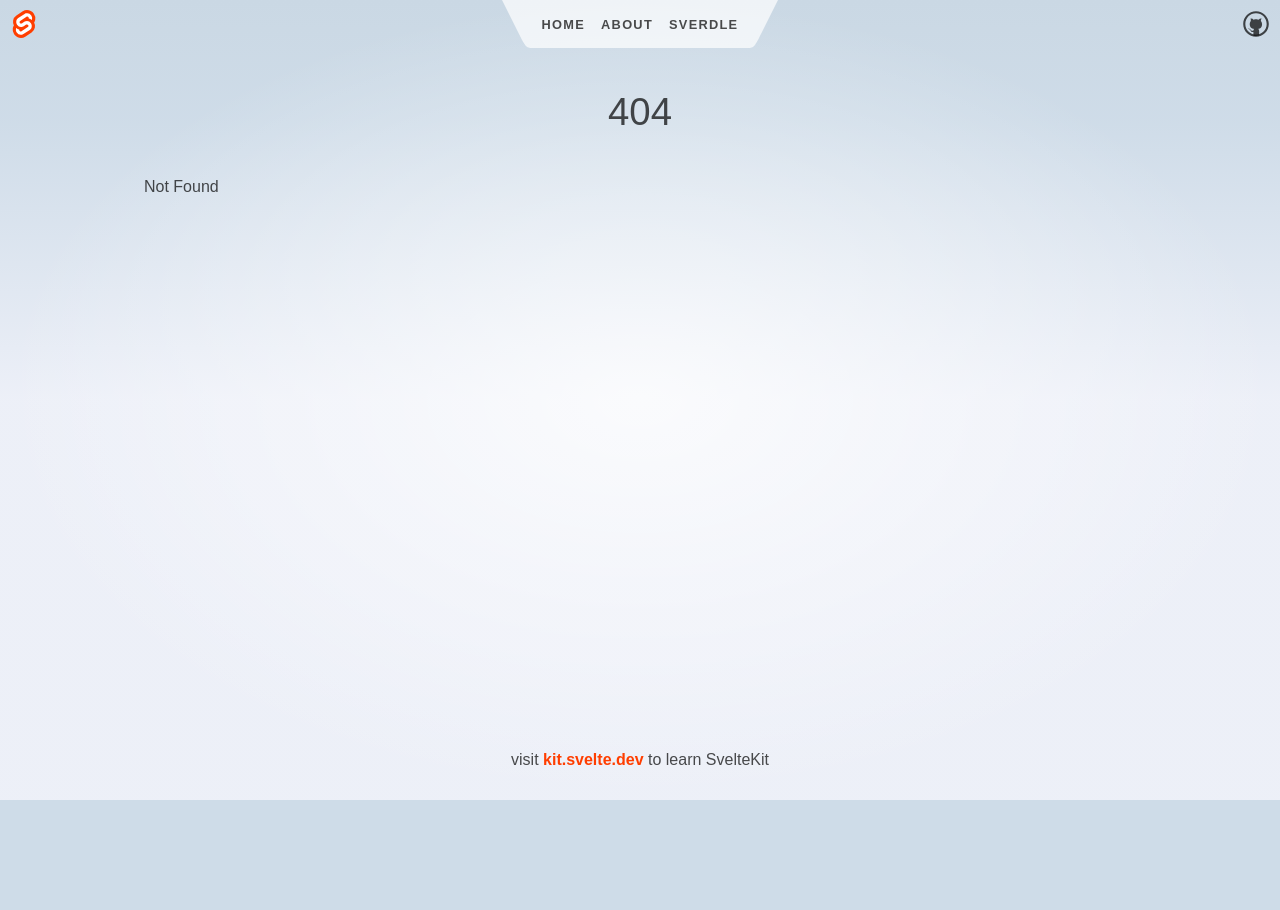
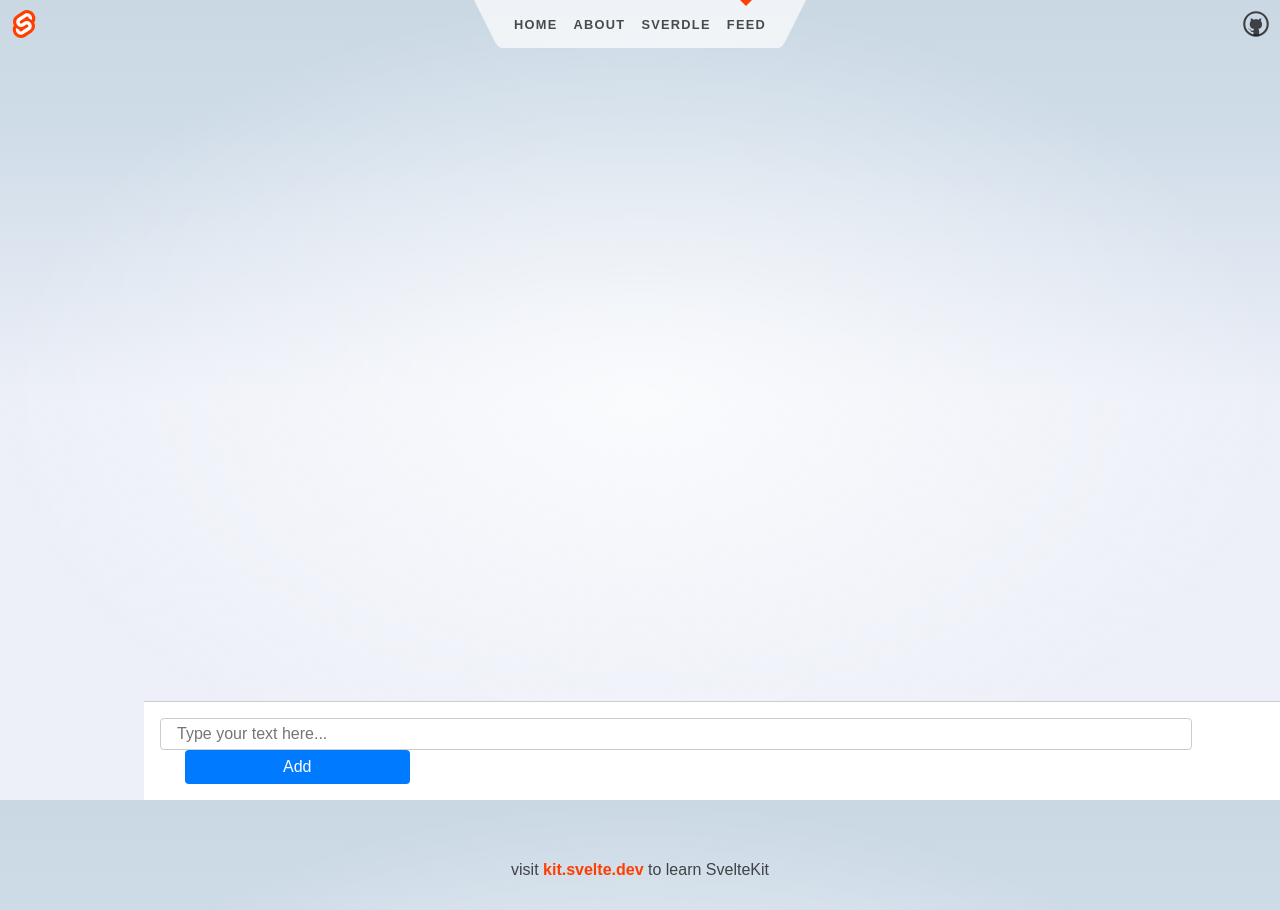
Before and after one commit to Grusinator/co-opinion, a SvelteKit app: page /feed in a window 1280 px wide. Before the commit this address had no page. Before the commit the page ends 800 px from the top, so only its background shows below. Built offline with nearby package versions, Linux system fonts and the light colour scheme.

Commit message:
added new page

```diff
--- a/src/routes/Header.svelte
+++ b/src/routes/Header.svelte
@@ -24,6 +24,9 @@
 			</li>
 			<li aria-current={$page.url.pathname.startsWith('/sverdle') ? 'page' : undefined}>
 				<a href="/sverdle">Sverdle</a>
+			</li>
+			<li aria-current={$page.url.pathname.startsWith('/feed') ? 'page' : undefined}>
+				<a href="/feed">Feed</a>
 			</li>
 		</ul>
 		<svg viewBox="0 0 2 3" aria-hidden="true">
--- /dev/null
+++ b/src/routes/feed/+page.svelte
@@ -0,0 +1,64 @@
+<script lang="ts">
+	let feed = [];
+	let text = '';
+
+	function addText() {
+		feed = [...feed, text];
+		text = '';
+	}
+</script>
+
+<div class="feed">
+	{#each feed as item (item)}
+		<div class="feed-item">{item}</div>
+	{/each}
+</div>
+
+<div class="input-area">
+	<input bind:value={text} on:keypress={(e) => e.key === 'Enter' && addText()} placeholder="Type your text here..." />
+	<button on:click={addText}>Add</button>
+</div>
+
+<style>
+	.feed {
+		width: 100%;
+		height: calc(100vh - 50px);
+		overflow-y: auto;
+		padding: 1em;
+		box-sizing: border-box;
+	}
+
+	.feed-item {
+		border-bottom: 1px solid #ccc;
+		padding: 1em 0;
+	}
+
+	.input-area {
+		position: fixed;
+		bottom: 0;
+		width: 100%;
+		padding: 1em;
+		box-sizing: border-box;
+		background: #fff;
+		border-top: 1px solid #ccc;
+	}
+
+	.input-area input {
+		width: 80%;
+		height: 30px;
+		padding: 0 1em;
+		border: 1px solid #ccc;
+		border-radius: 4px;
+	}
+
+	.input-area button {
+		width: 18%;
+		margin-left: 2%;
+		height: 34px;
+		background: #007bff;
+		color: #fff;
+		border: none;
+		border-radius: 4px;
+		cursor: pointer;
+	}
+</style>
```
Also changed, not shown: 1 other file (tests, documents, lock files or other folders).
